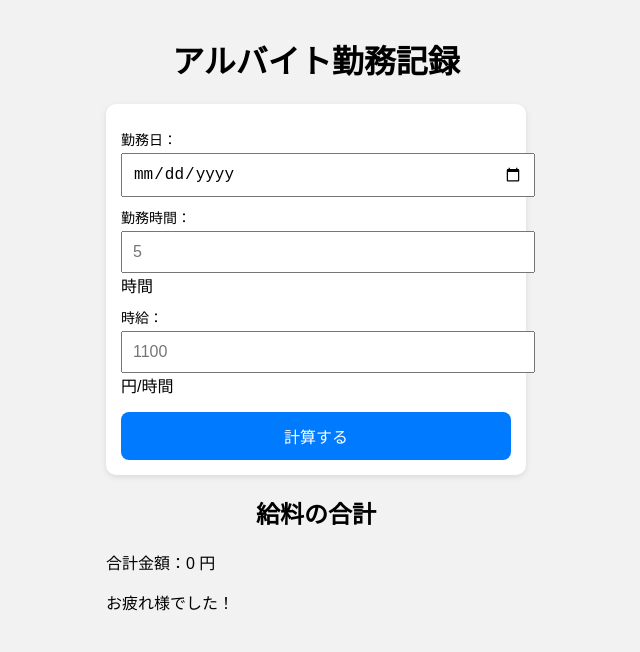
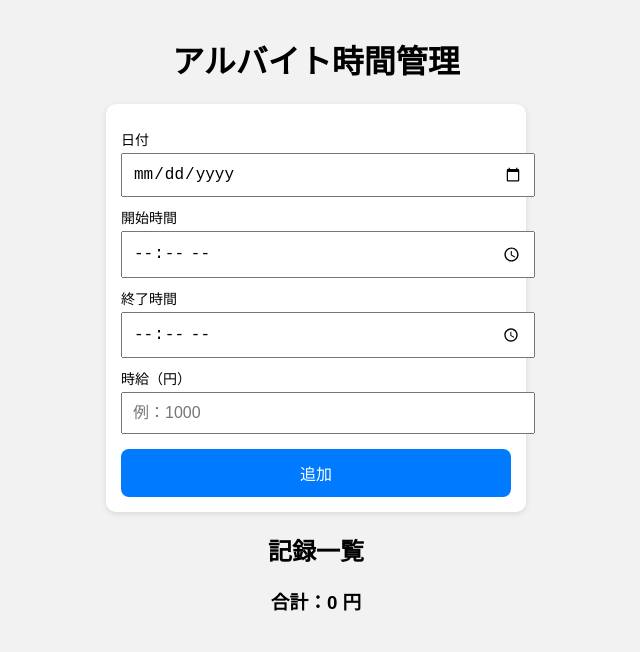
Before and after one commit to ib250048DUONGCONGCUONG/lamthem, a plain HTML site: page index.html.html in a window 1280 px wide. Shown: the whole page, without its empty margins (324-964 px from the left). Drawn offline with Linux system fonts and the light colour scheme.

Commit message:
Refactor index.html for time management features
Updated the HTML structure for the work management site, including new input fields for start and end times, and adjusted labels and titles.

Signed-off-by: ib250048DUONGCONGCUONG <ib250048cuong@setouchicollege.com>

```diff
--- a/index.html.html
+++ b/index.html.html
@@ -1,39 +1,37 @@
 <!DOCTYPE html>
 <html lang="ja">
 <head>
-  <meta charset="UTF-8">
-  <title>アルバイト管理Webサイト</title>
-  <link rel="stylesheet" href="time.css">
+  <meta charset="UTF-8" />
+  <meta name="viewport" content="width=device-width, initial-scale=1.0" />
+  <title>アルバイト時間管理</title>
+  <link rel="stylesheet" href="time.css" />
 </head>
 <body>
+  <div class="container">
+    <h1>アルバイト時間管理</h1>
 
-<div class="container">
+    <div class="card">
+      <label>日付</label>
+      <input type="date" id="date">
 
-  <h1>アルバイト勤務記録</h1>
+      <label>開始時間</label>
+      <input type="time" id="start">
 
-  <div class="card">
-    <label>勤務日：</label>
-    <input type="date" id="date">
+      <label>終了時間</label>
+      <input type="time" id="end">
 
-    <label>勤務時間：</label>
-    <input type="number" id="hours" placeholder="5">
-    <span>時間</span>
+      <label>時給（円）</label>
+      <input type="number" id="salary" placeholder="例：1000">
 
-    <label>時給：</label>
-    <input type="number" id="wage" placeholder="1100">
-    <span>円/時間</span>
+      <button onclick="addWork()">追加</button>
+    </div>
 
-    <button onclick="calculate()">計算する</button>
+    <h2>記録一覧</h2>
+    <ul id="list"></ul>
+
+    <h3 id="total">合計：0 円</h3>
   </div>
 
-  <div class="result" id="result">
-    <h2>給料の合計</h2>
-    <p>合計金額：<span id="total">0</span> 円</p>
-    <p class="thanks">お疲れ様でした！</p>
-  </div>
-
-</div>
-
-<script src="time.js"></script>
+  <script src="time.js"></script>
 </body>
 </html>
```
